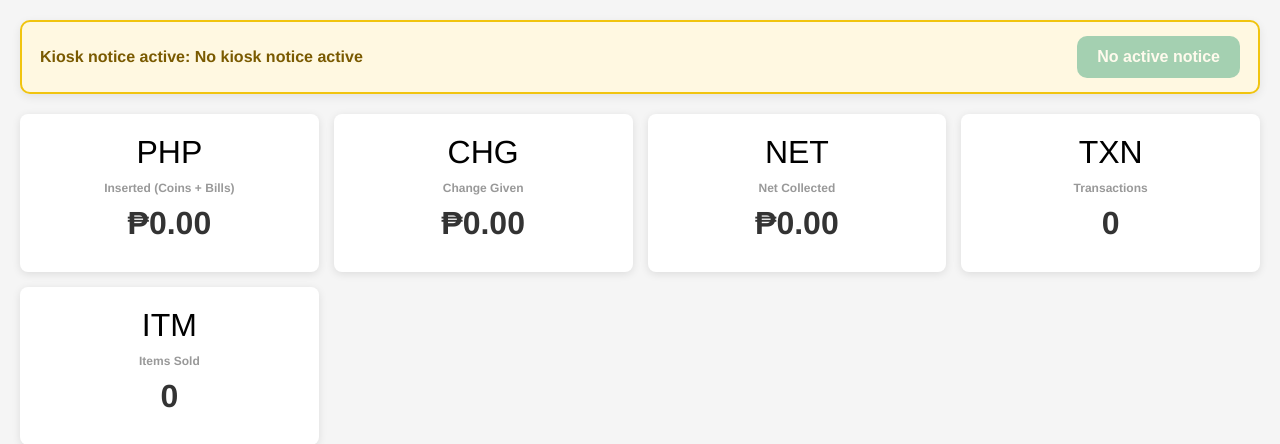
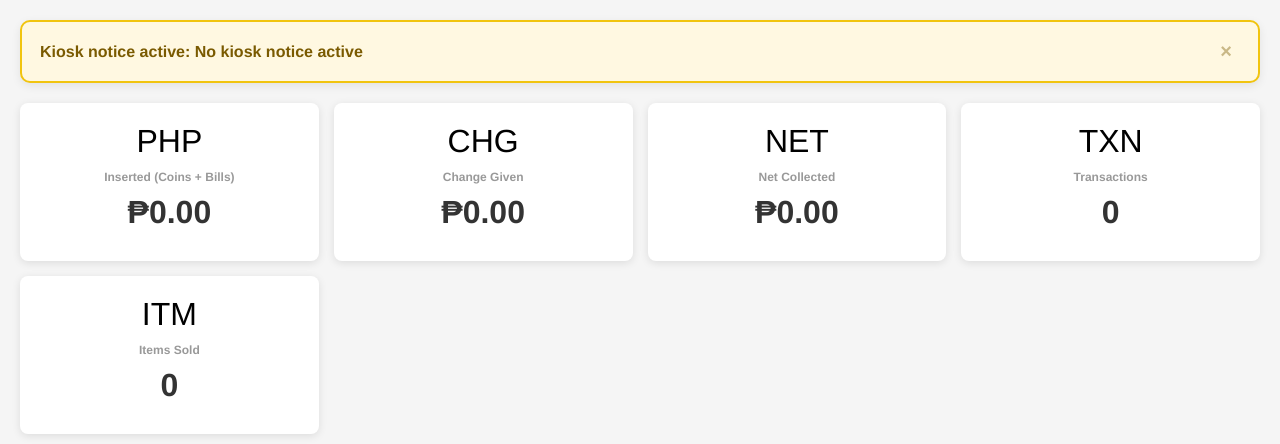
Before and after one commit to krrsgm/raon-vending-rpi4, a Flask app: page /dashboard in a window 1280 px wide. Shown: the part 89-533 px from the top of the page. Run offline with Flask 3, Linux system fonts and the light colour scheme; data comes from the database, SQL or seed files in the repository; data that the repository does not hold is empty.

Commit message:
Make kiosk notice banner persistent with close (X)

```diff
--- a/templates/dashboard.html
+++ b/templates/dashboard.html
@@ -392,6 +392,20 @@
             flex-wrap: wrap;
         }
 
+        .kiosk-notice-close {
+            background: none;
+            border: none;
+            color: #7a5a00;
+            font-size: 20px;
+            font-weight: 900;
+            cursor: pointer;
+            padding: 4px 8px;
+        }
+
+        .kiosk-notice-close:hover {
+            color: #c0392b;
+        }
+
 
         /* Fullscreen modal for dispense timeout */
         .timeout-modal {
@@ -531,9 +545,7 @@
     <div class="container">
         <div id="kioskNoticeBanner" class="kiosk-notice-banner">
             <div><strong>Kiosk notice active:</strong> <span id="kioskNoticeMessage">Please wait. Admin is on the way to fix the machine.</span></div>
-            <div class="kiosk-notice-actions">
-                <button type="button" class="timeout-secondary-btn" onclick="clearKioskAdminNotice()">Clear notice on kiosk</button>
-            </div>
+            <button type="button" class="kiosk-notice-close" onclick="clearKioskAdminNotice()" title="Dismiss notice on kiosk">×</button>
         </div>
     </div>
 
@@ -913,7 +925,7 @@
 
                 const banner = document.getElementById('kioskNoticeBanner');
                 const msgEl = document.getElementById('kioskNoticeMessage');
-                const clearBtn = banner ? banner.querySelector('button') : null;
+                const clearBtn = banner ? banner.querySelector('.kiosk-notice-close') : null;
                 if (banner) banner.style.display = 'flex';
                 if (msgEl) msgEl.textContent = kioskNoticeActive
                     ? (kioskNoticeMessage || 'Please wait. Admin is on the way to fix the machine.')
@@ -921,7 +933,7 @@
                 if (clearBtn) {
                     clearBtn.disabled = !kioskNoticeActive;
                     clearBtn.style.opacity = kioskNoticeActive ? '1' : '0.4';
-                    clearBtn.textContent = kioskNoticeActive ? 'Clear notice on kiosk' : 'No active notice';
+                    clearBtn.title = kioskNoticeActive ? 'Dismiss notice on kiosk' : 'No active notice';
                 }
             } catch (error) {
                 console.error('Error loading kiosk notice state:', error);
```
